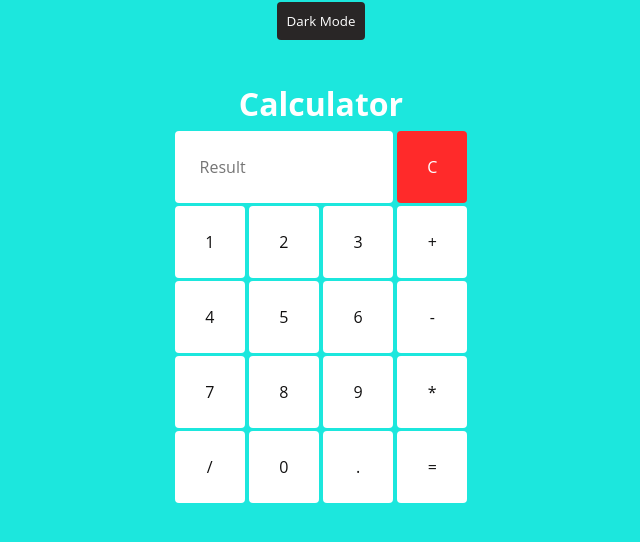
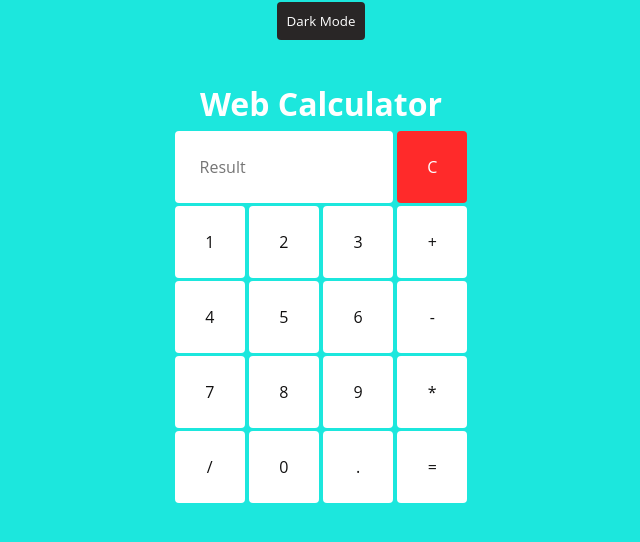
Before and after one commit to progaurab/web-calculator, a plain HTML site: page index.html in a window 1280 px wide. Shown: the whole page, without its empty margins (319-959 px from the left). Drawn offline with Linux system fonts and the light colour scheme.

Commit message:
added web

```diff
--- a/index.html
+++ b/index.html
@@ -11,7 +11,7 @@
         <center>
             <div class="container">
             <button onclick="switchTheme()" id="dark-mode"> Dark Mode </button>
-            <h1>Calculator</h1>
+            <h1>Web Calculator</h1>
             <div class="margin-row">
                 <input type="text" name="result" class="result" id="result" placeholder="Result" readonly/>
                 <input type="button" class="clear" onclick="clearScreen()" value="C" />
```
